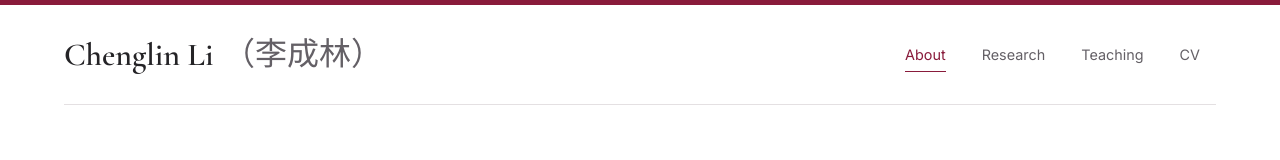
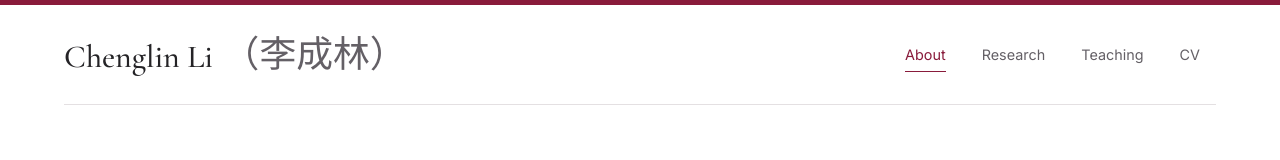
Before and after one commit to li-chenglin/li-chenglin.github.io, a Next.js app: page / in a window 1280 px wide. Shown: the top 160 px of the page. Built offline with nearby package versions, Linux system fonts and the light colour scheme; a web font is replaced by a local one.

Commit message:
Auto-update homepage

```diff
--- a/app/globals.css
+++ b/app/globals.css
@@ -92,7 +92,7 @@ body {
 
 .font-name {
   font-family: var(--font-name);
-  font-weight: 600;
+  font-weight: 500;
   letter-spacing: 0;
 }
 
@@ -148,7 +148,7 @@ body {
 .site-name-zh {
   color: var(--muted);
   font-family: var(--font-body);
-  font-size: inherit;
+  font-size: 1.15em;
   font-weight: 400;
 }
 
```
